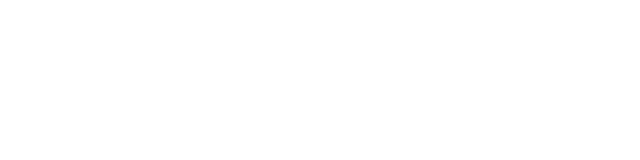
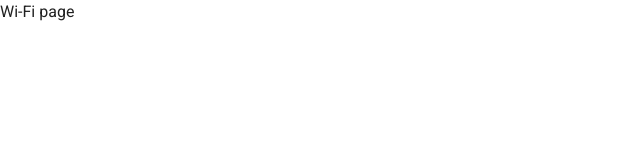
Before and after one commit to Petr04/legko, a Vue app: page /wi-fi in a window 1280 px wide. Shown: the top 160 px of the page, without its empty margins (0-640 px from the left). Built offline with nearby package versions, Linux system fonts and the light colour scheme.

Commit message:
Init libs

```diff
--- a/public/index.html
+++ b/public/index.html
@@ -1,11 +1,13 @@
 <!DOCTYPE html>
-<html lang="">
+<html lang="en">
   <head>
     <meta charset="utf-8">
     <meta http-equiv="X-UA-Compatible" content="IE=edge">
     <meta name="viewport" content="width=device-width,initial-scale=1.0">
     <link rel="icon" href="<%= BASE_URL %>favicon.ico">
     <title><%= htmlWebpackPlugin.options.title %></title>
+    <link rel="stylesheet" href="https://fonts.googleapis.com/css?family=Roboto:100,300,400,500,700,900">
+    <link rel="stylesheet" href="https://cdn.jsdelivr.net/npm/@mdi/font@latest/css/materialdesignicons.min.css">
   </head>
   <body>
     <noscript>
--- a/src/App.vue
+++ b/src/App.vue
@@ -1,15 +1,20 @@
 <template>
-  <div id="app">
-  </div>
+  <v-app>
+    <v-main>
+      <router-view />
+    </v-main>
+  </v-app>
 </template>
 
 <script>
 export default {
   name: 'App',
+
   components: {
-  }
-}
+  },
+
+  data: () => ({
+    //
+  }),
+};
 </script>
-
-<style>
-</style>
--- a/src/main.js
+++ b/src/main.js
@@ -1,8 +1,12 @@
 import Vue from 'vue'
 import App from './App.vue'
+import router from './router'
+import vuetify from './plugins/vuetify'
 
 Vue.config.productionTip = false
 
 new Vue({
-  render: h => h(App),
+  vuetify,
+  router,
+  render: h => h(App)
 }).$mount('#app')
--- /dev/null
+++ b/src/plugins/vuetify.js
@@ -0,0 +1,7 @@
+import Vue from 'vue';
+import Vuetify from 'vuetify/lib/framework';
+
+Vue.use(Vuetify);
+
+export default new Vuetify({
+});
--- /dev/null
+++ b/src/router/index.js
@@ -0,0 +1,20 @@
+import Vue from 'vue'
+import VueRouter from 'vue-router'
+import VueMeta from 'vue-meta'
+
+import WiFi from '@/views/WiFi.vue'
+
+Vue.use(VueRouter)
+Vue.use(VueMeta)
+
+const routes = [
+  { path: '/wi-fi', component: WiFi },
+]
+
+const router = new VueRouter({
+  mode: 'history',
+  base: process.env.BASE_URL,
+  routes
+})
+
+export default router
--- /dev/null
+++ b/src/views/WiFi.vue
@@ -0,0 +1,3 @@
+<template>
+  <div>Wi-Fi page</div>
+</template>
--- a/vue.config.js
+++ b/vue.config.js
@@ -1,4 +1,6 @@
 const { defineConfig } = require('@vue/cli-service')
 module.exports = defineConfig({
-  transpileDependencies: true
+  transpileDependencies: [
+    'vuetify'
+  ]
 })
```
Also changed, not shown: package.json (+9 -2 lines), 1 other file (tests, documents, lock files or other folders).
